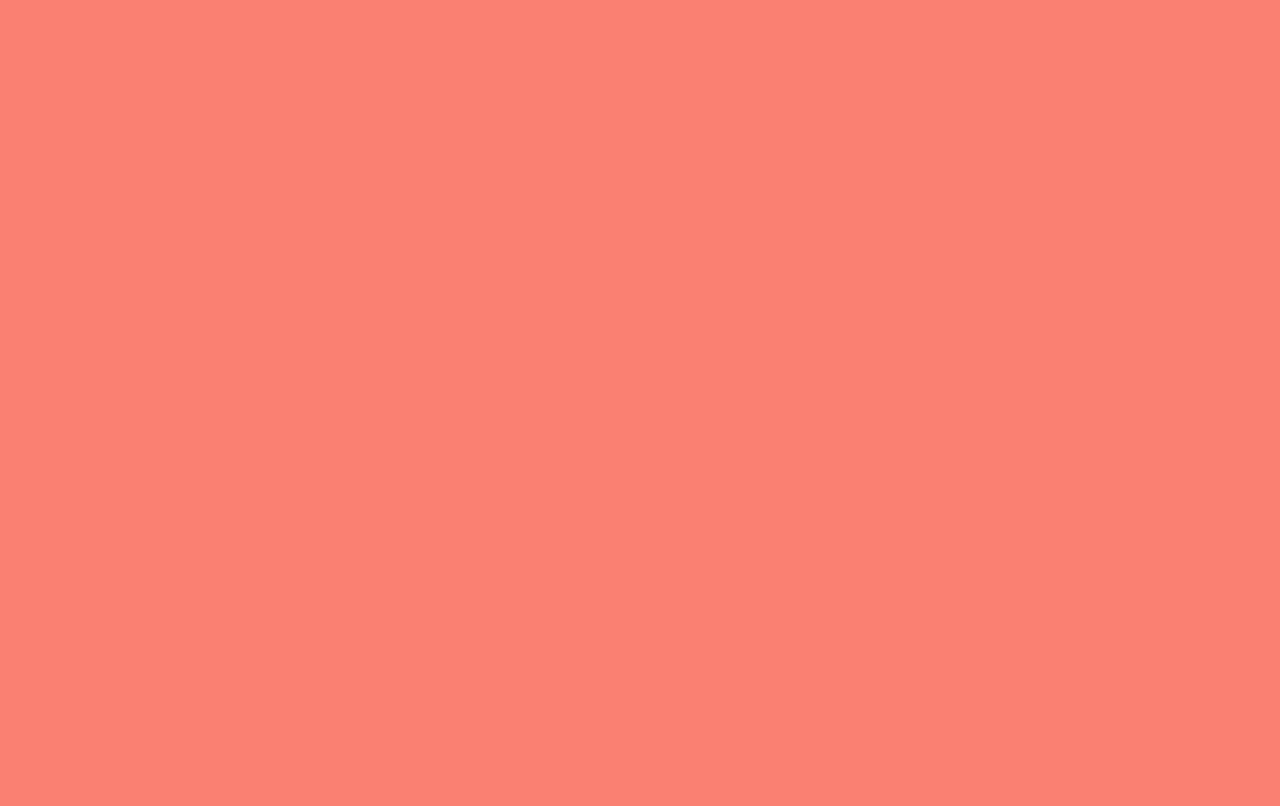
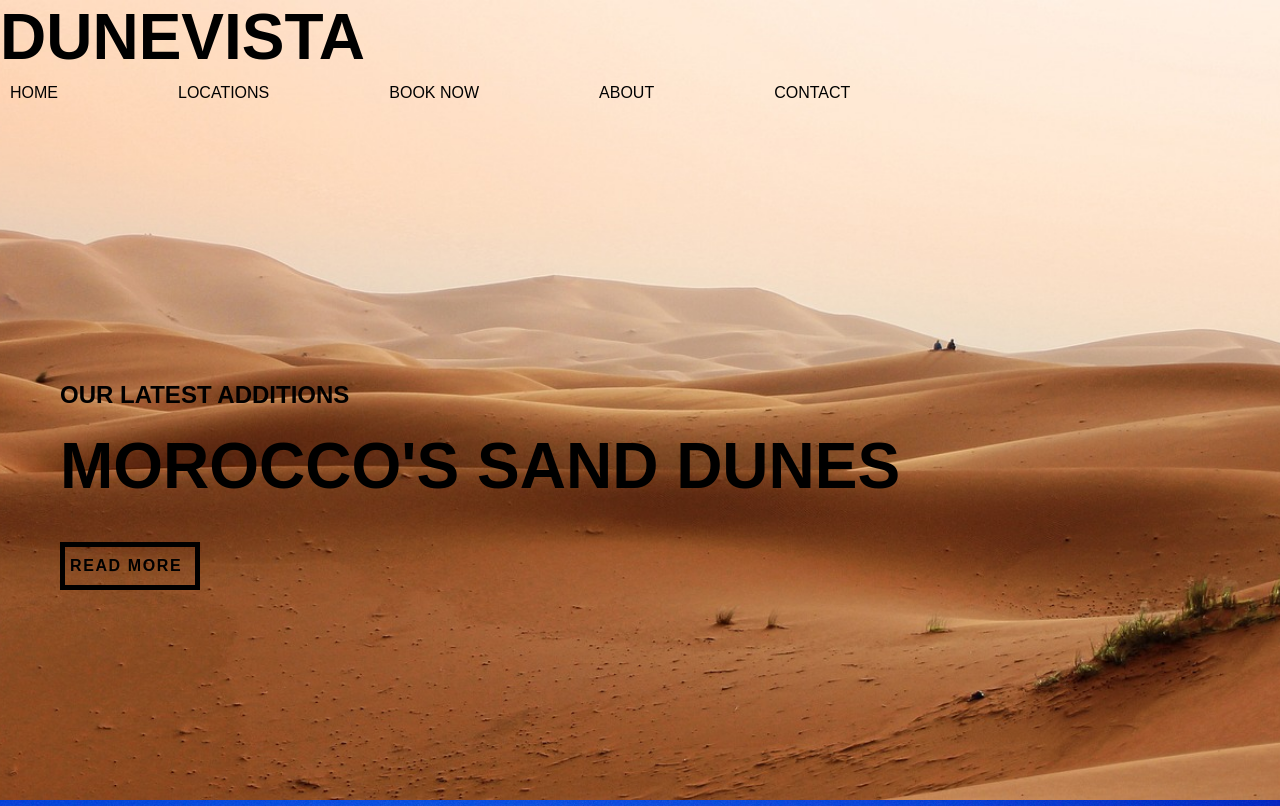
Before and after one commit to KalvinBasha/Website-Assignment, a plain HTML site: page index.html in a window 1280 px wide. Shown: the top 806 px of the page. Drawn offline with Linux system fonts and the light colour scheme.

Commit message:
Week 01 Assignment so far

```diff
--- a/app.js
+++ b/app.js
@@ -1 +1,28 @@
-console.log("hello world");
+// console.log("hello world");
+const music = document.getElementById("music");
+const playBtn = document.getElementById("playBtn");
+const pauseBtn = document.getElementById("pauseBtn");
+const stopBtn = document.getElementById("stopBtn");
+const skipBack = document.getElementById("skipBack");
+const skipFor = document.getElementById("skipFor");
+
+playBtn.addEventListener("click", function () {
+  music.play();
+});
+
+pauseBtn.addEventListener("click", function () {
+  music.pause();
+});
+
+stopBtn.addEventListener("click", function () {
+  music.pause();
+  music.currentTime = 0;
+});
+
+skipBack.addEventListener("click", function () {
+  music.currentTime = music.currentTime - 10;
+});
+
+skipFor.addEventListener("click", function () {
+  music.currentTime = music.currentTime + 10;
+});
--- a/index.html
+++ b/index.html
@@ -3,9 +3,48 @@
   <head>
     <meta charset="UTF-8" />
     <meta name="viewport" content="width=device-width, initial-scale=1.0" />
-    <link rel="stylesheet" href="./style.css" />
-    <script src="./app.js" defer></script>
-    <title>Document</title>
+    <link rel="stylesheet" href="style.css" />
+    <script src="./app.js"></script>
+    <title>DuneVista</title>
   </head>
-  <body></body>
+  <body>
+    <header>
+      <h1>DuneVista</h1>
+      <nav class="navbar">
+        <a href="#home">Home</a>
+        <a href="#locations">Locations</a>
+        <a href="#book-now">Book Now</a>
+        <a href="#about">About</a>
+        <a href="#contact">Contact</a>
+      </nav>
+    </header>
+    <main>
+      <section class="feature1">
+        <div class="title1">
+          <h2 class="home-h2" href="#">Our Latest Additions</h2>
+          <h1 class="home-h1">Morocco's Sand Dunes</h1>
+          <a class="home-a" href="#">Read more</a>
+        </div>
+      </section>
+
+      <section class="feature2">
+        <!--<div class="title2">
+          <h2 class="home-h2">Explore Morocco, Egypt, Dubai, & More!</h2>
+          <h1 class="home-h1">Over 20+ Available Locations</h1>
+          <a class="home-a" href="#">Browse Locations</a>
+        </div> -->
+      </section>
+    </main>
+    <footer>
+      <div>
+        <audio src="./assets/arabic-singing.mp3" id="music" controls></audio>
+        <button id="playBtn">Play</button>
+        <button id="pauseBtn">Pause</button>
+        <button id="stopBtn">Stop</button>
+        <button id="skipBack">Back 10s</button>
+        <button id="skipFor">Skip 10s</button>
+      </div>
+      DuneVista © 2024
+    </footer>
+  </body>
 </html>
--- a/style.css
+++ b/style.css
@@ -1,3 +1,101 @@
 * {
-  background-color: salmon;
+  font-family: sans-serif;
+  margin: 0;
 }
+
+header {
+  color: black;
+  align-items: column;
+  position: fixed;
+}
+
+header a {
+  color: black;
+  padding: 10px;
+}
+
+h1 {
+  font-size: 400%;
+  font-weight: bold;
+  text-transform: uppercase;
+  align-items: center;
+}
+
+.navbar {
+  display: flex;
+  text-transform: uppercase;
+  align-items: center;
+  gap: 100px;
+  justify-content: space-between;
+}
+
+.navbar a {
+  text-decoration: none;
+}
+
+.navbar a:hover {
+  color: blue;
+}
+
+.feature1 {
+  height: 100vh;
+  background-image: url(./assets/desert.jpg);
+  background-size: cover;
+  background-position: center center;
+}
+
+.feature2 {
+  height: 100vh;
+  background-image: url(./assets/desert3.jpg);
+  background-size: cover;
+  background-position: center center;
+}
+
+.title1 {
+  position: absolute;
+  display: flex;
+  bottom: 200px;
+  left: 50px;
+  padding: 10px;
+  flex-direction: column;
+  gap: 20px;
+}
+
+/*.title2 {
+  position: absolute;
+  bottom: 200px;
+  left: 50px;
+  padding: 10px;
+}*/
+
+.home-h2 {
+  text-transform: uppercase;
+  font-size: x-large;
+}
+
+.home-h1 {
+  text-transform: uppercase;
+  font-size: 400%;
+}
+
+.home-a {
+  margin-top: 1.2rem;
+  display: inline-block;
+  max-width: 120px;
+  text-transform: uppercase;
+  font-weight: 700;
+  font-size: 1x;
+  letter-spacing: 0.1rem;
+  opacity: 1;
+  color: black;
+  border: 5px solid black;
+  padding: 10px 5px;
+  text-decoration: none;
+}
+
+footer {
+  background: white;
+  text-align: center;
+  color: black;
+  padding: 50px;
+}
```
